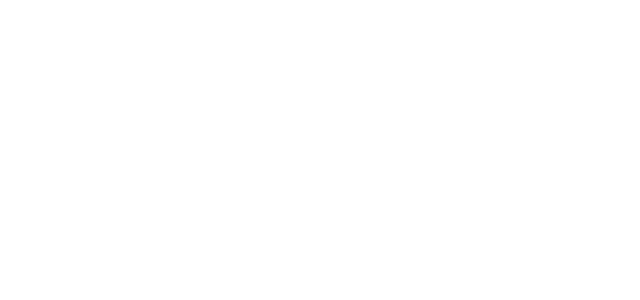
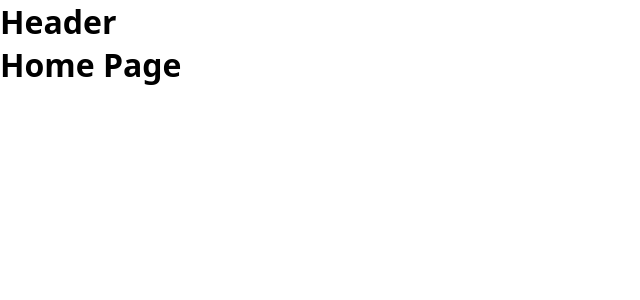
Before and after one commit to checkiamsiam/ocean-harbor-frontend, a Next.js app: page / in a window 1280 px wide. Shown: the top 300 px of the page, without its empty margins (0-640 px from the left). Built offline with nearby package versions, Linux system fonts and the light colour scheme.

Commit message:
header workshop start

```diff
--- /dev/null
+++ b/src/app/(CustomerLayout)/layout.tsx
@@ -0,0 +1,14 @@
+import CustomerLayout from "@/components/layout/CustomerLayout";
+import React from "react";
+
+const Layout = ({ children }: { children: React.ReactNode }) => {
+  return (
+    <html lang="en">
+      <body>
+        <CustomerLayout>{children}</CustomerLayout>
+      </body>
+    </html>
+  );
+};
+
+export default Layout;
--- a/src/app/layout.tsx
+++ b/src/app/layout.tsx
@@ -1,7 +1,6 @@
-
-import "./globals.css";
 import Providers from "@/lib/Providers";
 import type { Metadata } from "next";
+import "./globals.css";
 
 export const metadata: Metadata = {
   title: "Golden Anchor",
--- a/src/app/page.tsx
+++ b/src/app/page.tsx
@@ -1,5 +1,13 @@
+import CustomerLayout from "@/components/layout/CustomerLayout";
+
 const HomePage = () => {
-  return <div></div>;
+  return (
+    <>
+      <CustomerLayout>
+        <h1>Home Page</h1>
+      </CustomerLayout>
+    </>
+  );
 };
 
 export default HomePage;
--- /dev/null
+++ b/src/components/layout/CustomerLayout.tsx
@@ -0,0 +1,13 @@
+import React from "react";
+import Header from "../sections/Header";
+
+const CustomerLayout = ({ children }: { children: React.ReactNode }) => {
+  return (
+    <div>
+      <Header />
+      {children}
+    </div>
+  );
+};
+
+export default CustomerLayout;
--- /dev/null
+++ b/src/components/sections/Header.tsx
@@ -0,0 +1,10 @@
+"use client";
+const Header = () => {
+  return (
+    <div className="container mx-auto">
+      <h1>Header</h1>
+    </div>
+  );
+};
+
+export default Header;
--- a/src/components/ui/GAButton.tsx
+++ b/src/components/ui/GAButton.tsx
@@ -11,7 +11,7 @@
 
 const GAButton = ({ children, square, shape = "round", arrow, style, ...rest }: IProps & ButtonProps) => {
   return (
-    <Button type="primary" style={{ textTransform: "uppercase", borderRadius: square ? 0 : undefined,  ...style }} shape={shape} {...rest}>
+    <Button type="primary" style={{ textTransform: "uppercase" , borderRadius: square ? 0 : undefined,  ...style }} shape={shape} {...rest}>
       <Flex justify="center" align="center" gap={4} style={{ fontSize: 12 }}>
         <span>{children}</span>
         {arrow && (
--- a/src/lib/AntdRegistry.tsx
+++ b/src/lib/AntdRegistry.tsx
@@ -16,6 +16,8 @@
         theme={{
           token: {
             colorPrimary: theme.colors.primary,
+            fontSize: theme.fontSizes.body,
+            fontFamily: "Noto Sans, sans-serif",
           },
         }}
       >
--- a/src/utils/theme/theme.ts
+++ b/src/utils/theme/theme.ts
@@ -2,6 +2,10 @@
   colors: {
     primary: "#BABD92",
   },
+  fontSizes: {
+    body: "1rem",
+    heading: "1.875rem",
+  },
 };
 
 export const getTheme = () => theme;
--- a/tailwind.config.ts
+++ b/tailwind.config.ts
@@ -11,5 +11,8 @@
     },
   },
   plugins: [],
+  corePlugins: {
+    preflight: false,
+  },
 };
 export default config;
```
